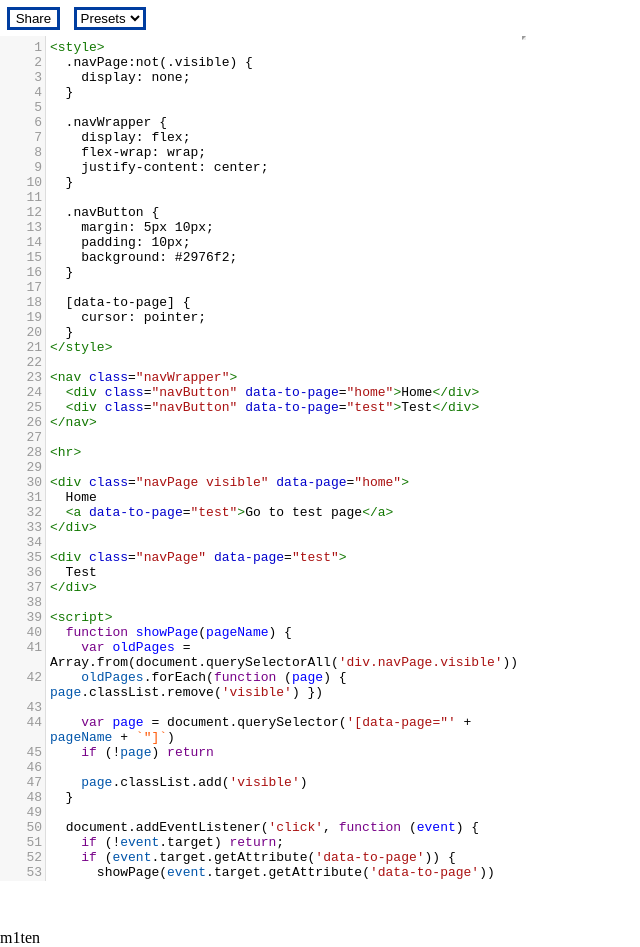
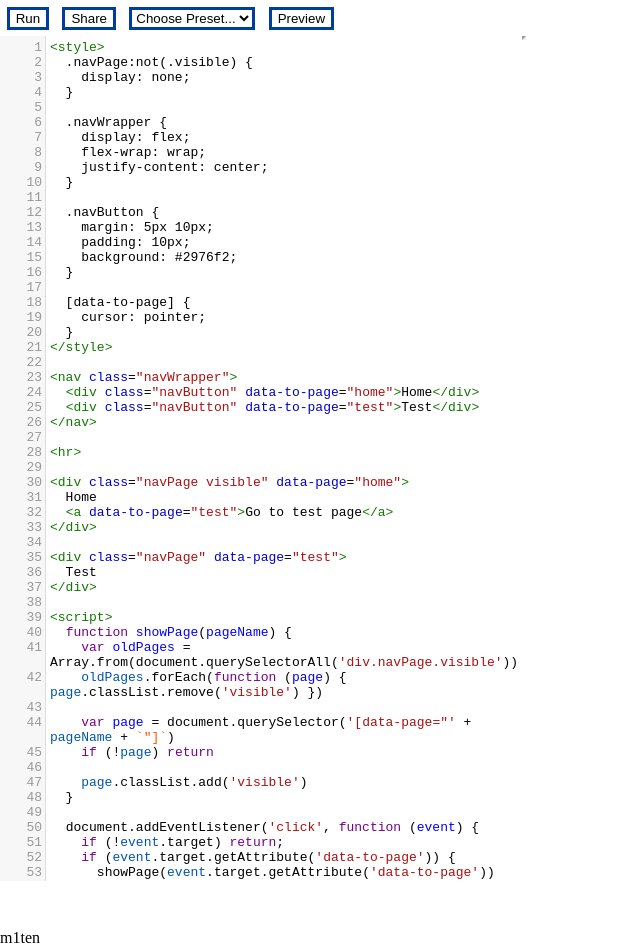
Before and after one commit to m1ten/cpbin, a website: page dist/index.html in a window 1280 px wide. Shown: the whole page, without its empty margins (0-640 px from the left). Drawn offline with nearby package versions, Linux system fonts and the light colour scheme; a script that the page names is missing.

Commit message:
Update index.html

```diff
--- a/dist/index.html
+++ b/dist/index.html
@@ -13,11 +13,17 @@
 <body>
   <div class="container">
     <header>
+      <button class="run">Run</button>
       <button class="share">Share</button>
       <select class="preset">
-        <option disabled selected>Presets</option>
-        <option value="empty">Clear</option>
+        <option disabled selected>Choose Preset...</option>
+        <option value="empty">Empty</option>
+        <option value="tabs">Tabs</option>
+        <option value="hamburger">Hamburger</option>
+        <option value="variables">Variables</option>
+        <option disabled>Suggestions...?</option>
       </select>
+      <button class="toggleView">Preview</button>
     </header>
 
     <div class="left">
```
